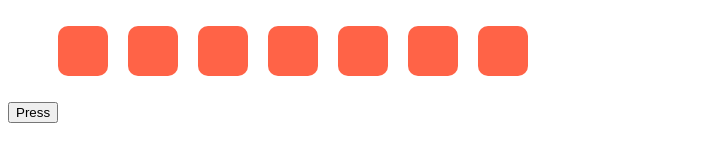
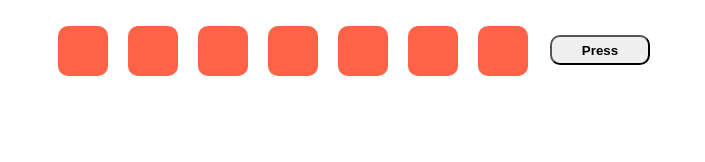
Before and after one commit to baejunsun/team-practice, a plain HTML site: page index.html in a window 1280 px wide. Shown: the whole page, without its empty margins (0-705 px from the left). Drawn offline with Linux system fonts and the light colour scheme.

Commit message:
fix button CSS

```diff
--- a/index.css
+++ b/index.css
@@ -12,5 +12,15 @@
   text-align: center;
   line-height: 50px;
   border-radius: 10px;
+  position: relative;
 
 }
+.button {
+ position: absolute;
+ top: 35px;
+ left: 550px;
+ height: 30px;
+ width: 100px;
+ font-weight: bold;
+ border-radius: 10px;
+}
--- a/index.html
+++ b/index.html
@@ -19,7 +19,7 @@
     <li class="number"></li>
     <li class="number"></li>
   </ul>
-  <button>Press</button>
+  <button class="button">Press</button>
   <script>
     let numbersLi = [...document.querySelectorAll('.number')];
     let $button = document.querySelector('button');
```
